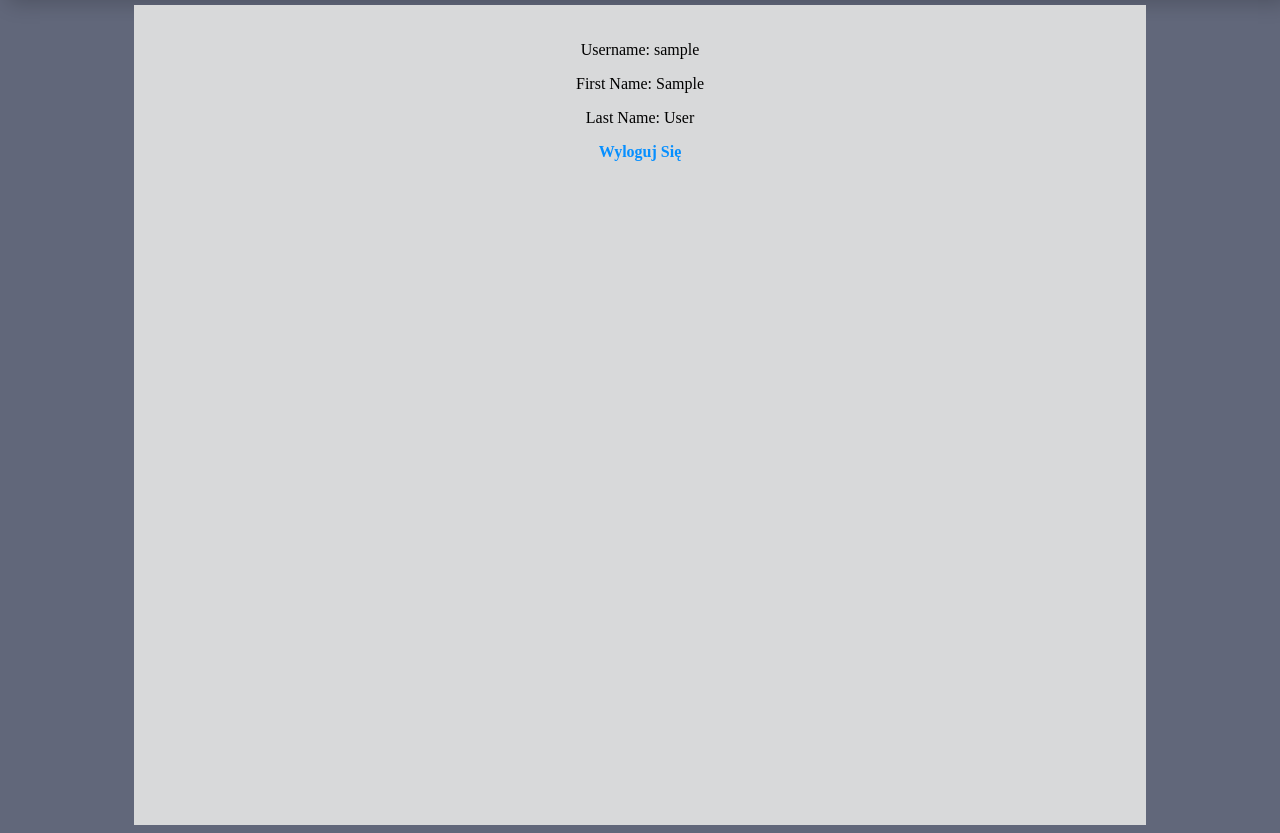
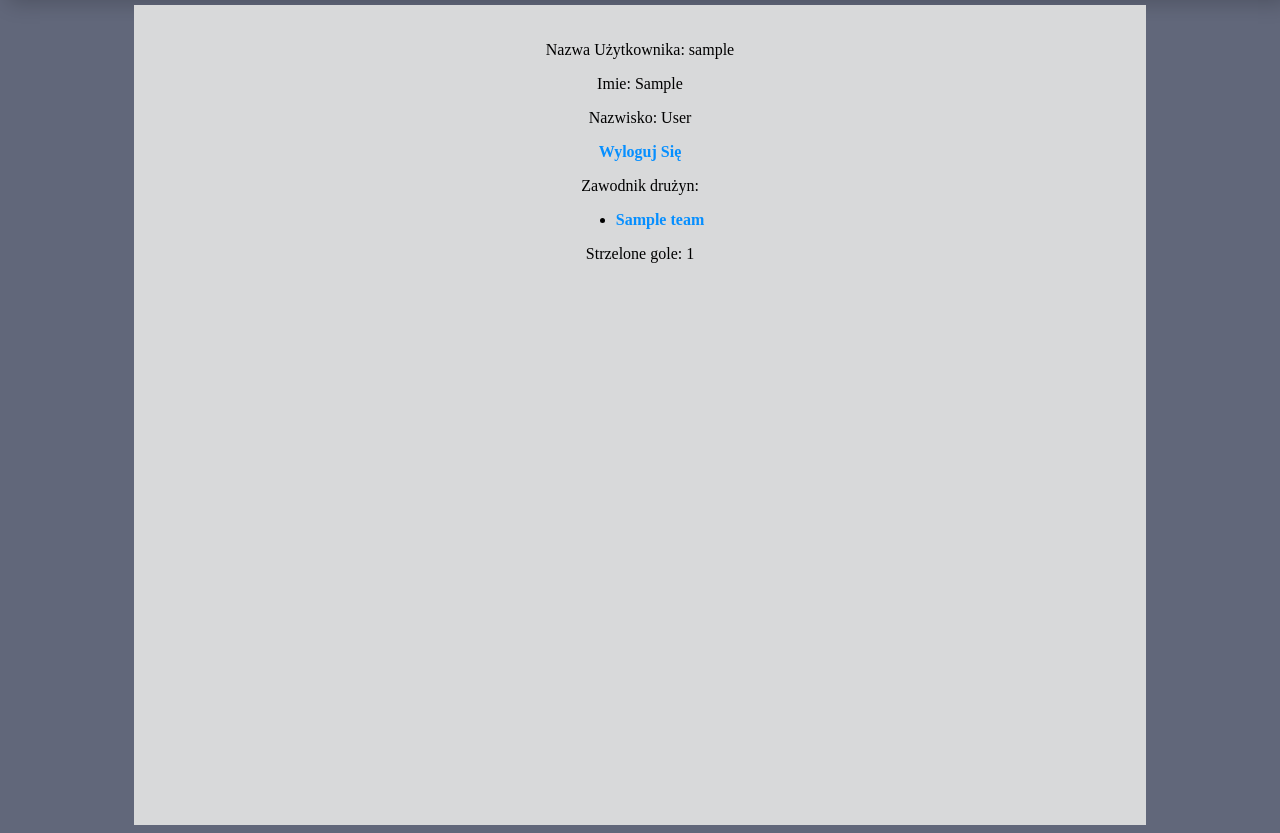
Before and after one commit to DamianFilimowski/Tournament, a Django app: page /accounts/profile/ in a window 1280 px wide. Shown: the part 104-937 px from the top of the page. Run offline with Django 4.2, Linux system fonts and the light colour scheme; a user stored in the database is signed in; tables that the repository leaves empty hold one stand-in row (values such as "Sample post").

Commit message:
add scored goals

```diff
--- a/accounts/templates/accounts/profile.html
+++ b/accounts/templates/accounts/profile.html
@@ -1,9 +1,18 @@
 {% extends 'base.html' %}
 {% block content %}
-    <p>Username: {{ user.username }}</p>
-    <p>First Name: {{ user.first_name }}</p>
-    <p>Last Name: {{ user.last_name }}</p>
+    <p>Nazwa Użytkownika: {{ user.username }}</p>
+    <p>Imie: {{ user.first_name }}</p>
+    <p>Nazwisko: {{ user.last_name }}</p>
     <a href="{% url "accounts:logout" %}">Wyloguj Się</a>
+{% if user.player.exists %}
+       <p>Zawodnik drużyn:</p>
+        <ul id="list">
+    {% for team in user.player.all %}
+        <li><a href="{% url 'tournament:team_detail' team.id %}">{{ team.name }}</a></li>
+    {% endfor %}
+        </ul>
+    {% endif %}
+    <p>Strzelone gole: {{ user.goals }}</p>
 
 
 
--- a/tournament/templates/tournament/tournament_detail.html
+++ b/tournament/templates/tournament/tournament_detail.html
@@ -22,7 +22,7 @@
           {% if not tournament.phases_drawn %}
               <div class="my-button-container"><button class="my-button-start">
           	<a href="{% url 'tournament:tournament_start' tournament.id %}">Rozpocznij Turniej</a>
-              </button></div>
+              </button></div>{% endif %}
 
           {% endif %}
           {% if tournament.groupstage_set.exists %}
@@ -41,5 +41,5 @@
 
           {% endif %}
 
-  {% endif %}
+
 {% endblock %}
```
Also changed, not shown: accounts/templates/accounts/user_detail.html (+10 -1 lines), tournament/views.py (+6 -2 lines).
